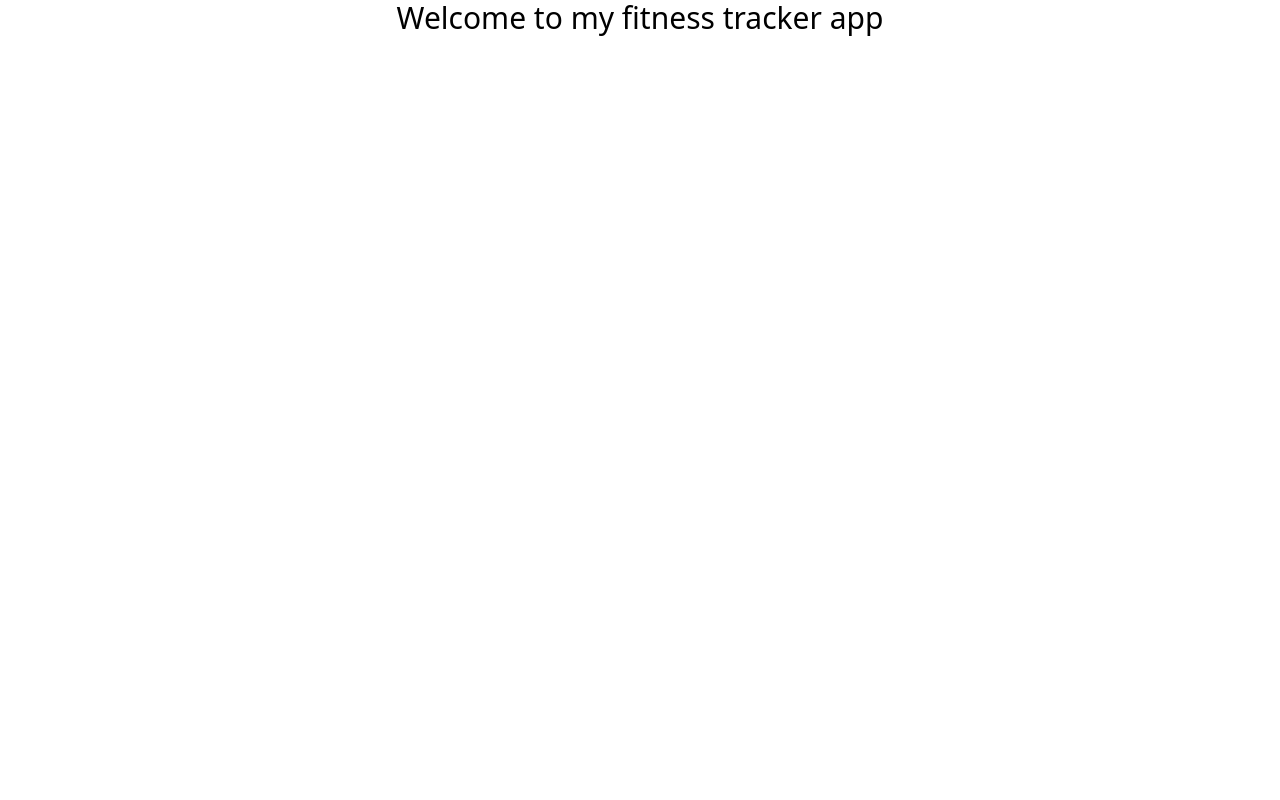
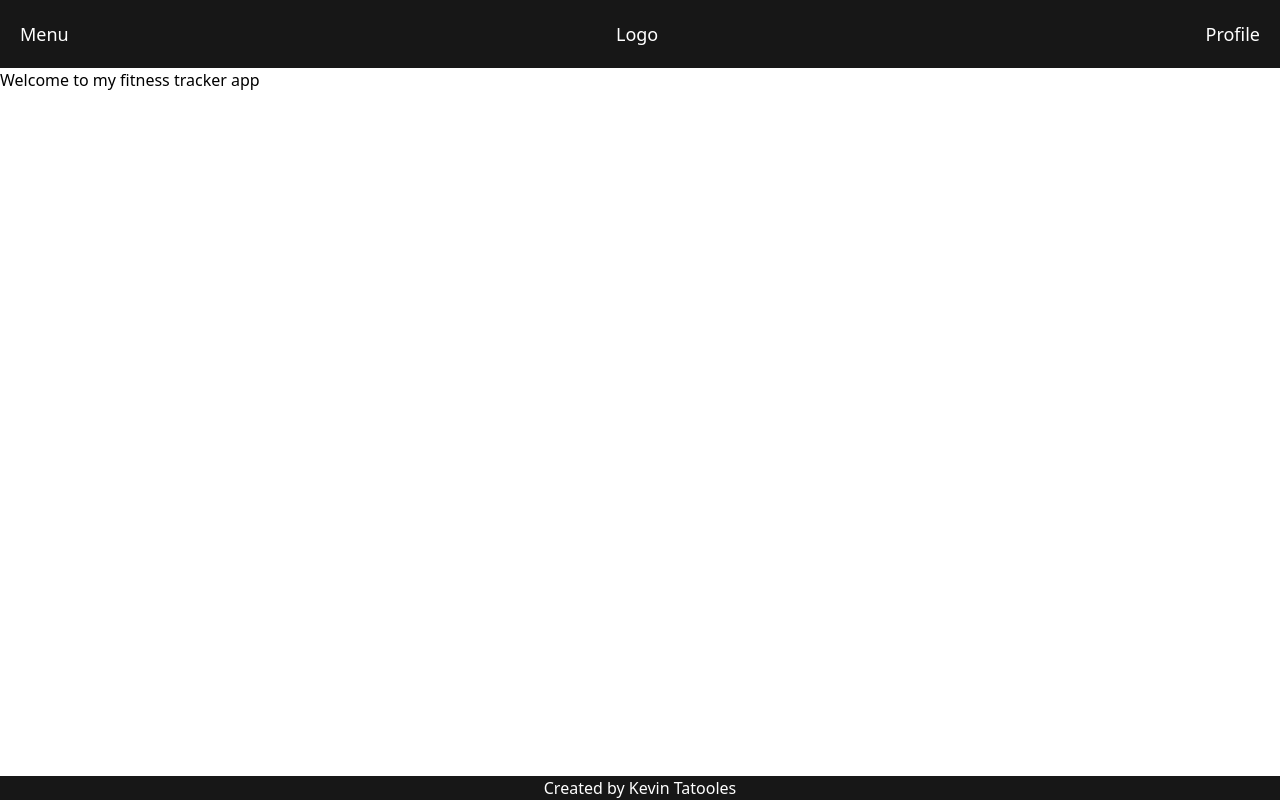
Before and after one commit to Tatooles/next-fitness-tracker, a Next.js app: page / in a window 1280 px wide. Built offline with nearby package versions, Linux system fonts and the light colour scheme.

Commit message:
Create template for app

```diff
--- a/app/layout.tsx
+++ b/app/layout.tsx
@@ -1,18 +1,30 @@
-import './globals.css'
+import "./globals.css";
 
 export const metadata = {
-  title: 'Create Next App',
-  description: 'Generated by create next app',
-}
+  title: "Create Next App",
+  description: "Generated by create next app",
+};
 
 export default function RootLayout({
   children,
 }: {
-  children: React.ReactNode
+  children: React.ReactNode;
 }) {
   return (
     <html lang="en">
-      <body>{children}</body>
+      <body className=" bg-[#171717] h-screen container mx-auto flex flex-col">
+        <header>
+          <nav className="text-white flex justify-between p-5 text-lg">
+            <div>Menu</div>
+            <div>Logo</div>
+            <div>Profile</div>
+          </nav>
+        </header>
+        <main className="grow bg-white">{children}</main>
+        <footer className="text-white text-center">
+          Created by Kevin Tatooles
+        </footer>
+      </body>
     </html>
-  )
+  );
 }
--- a/app/page.tsx
+++ b/app/page.tsx
@@ -1,13 +1,3 @@
-import Image from "next/image";
-import { Inter } from "next/font/google";
-import styles from "./page.module.css";
-
-const inter = Inter({ subsets: ["latin"] });
-
 export default function Home() {
-  return (
-    <main className="text-center text-3xl">
-      Welcome to my fitness tracker app
-    </main>
-  );
+  return <div>Welcome to my fitness tracker app</div>;
 }
```
